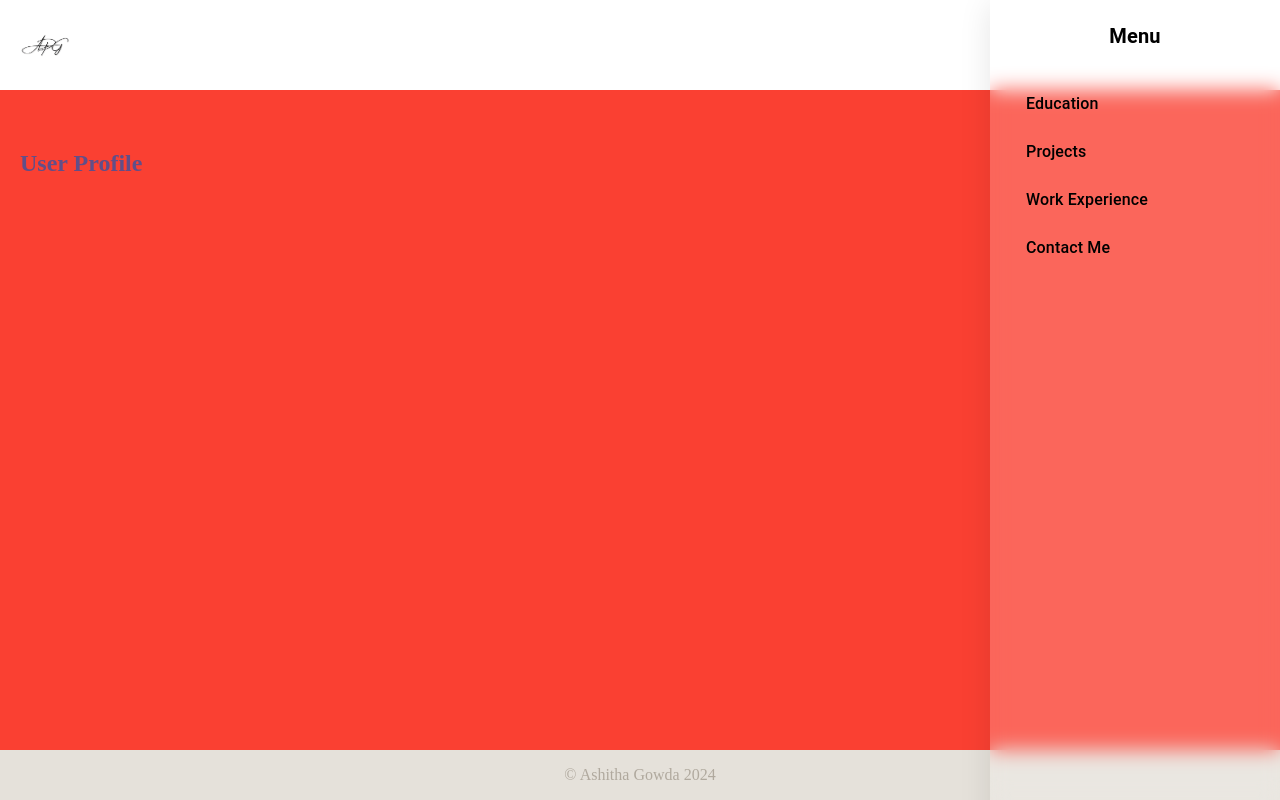
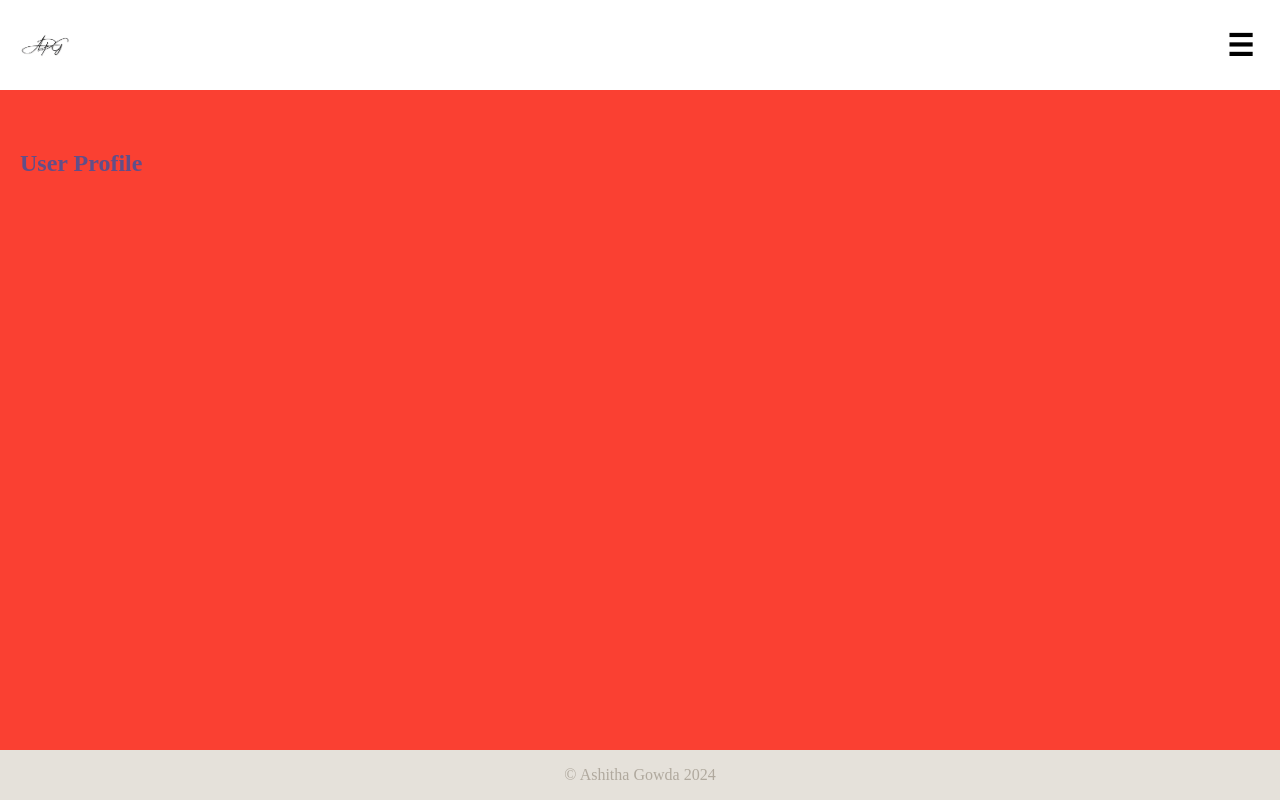
Before and after one commit to AshithaPGowda/portfolio, a Next.js app: page /home in a window 1280 px wide. Built offline with nearby package versions, Linux system fonts and the light colour scheme.

Commit message:
side bar open and close handeled

```diff
--- a/src/app/components/frostedSidebar.js
+++ b/src/app/components/frostedSidebar.js
@@ -6,9 +6,16 @@ import ListItem from '@mui/material/ListItem';
 import ListItemButton from '@mui/material/ListItemButton';
 import ListItemText from '@mui/material/ListItemText';
 
-export default function FrostedGlassSidebar() {
+const FrostedGlassSidebar = React.forwardRef(({ isOpen, activeSection, onClose }, ref) => {
+  const menuItems = ['Education', 'Projects', 'Work Experience', 'Contact Me'];
+
+  const handleItemClick = (index) => {
+    if (onClose) onClose(index);
+  };
+
   return (
     <Box
+      ref={ref}
       sx={{
         position: 'fixed',
         top: 0,
@@ -19,11 +26,13 @@ export default function FrostedGlassSidebar() {
         backdropFilter: 'blur(10px)',
         boxShadow: '0 4px 30px rgba(0, 0, 0, 0.1)',
         padding: '20px',
-        display: 'flex',
+        display: isOpen ? 'flex' : 'none',
         flexDirection: 'column',
         gap: '20px',
+        transition: 'all 0.3s ease-in-out',
       }}
     >
+
       <Typography
         variant="h6"
         sx={{ color: '#000', fontWeight: 'bold', textAlign: 'center' }}
@@ -31,7 +40,7 @@ export default function FrostedGlassSidebar() {
         Menu
       </Typography>
       <List>
-        {['Education', 'Projects', 'Work Experience', 'Contact Me'].map((text, index) => (
+        {menuItems.map((text, index) => (
           <ListItem key={index} disablePadding>
             <ListItemButton
               sx={{
@@ -39,7 +48,9 @@ export default function FrostedGlassSidebar() {
                 '&:hover': {
                   backgroundColor: 'rgba(255, 255, 255, 0.4)',
                 },
+                backgroundColor: activeSection === index ? 'rgba(255, 255, 255, 0.4)' : 'transparent',
               }}
+              onClick={() => handleItemClick(index)}
             >
               <ListItemText primary={text} primaryTypographyProps={{ color: '#000', fontWeight: '500' }} />
             </ListItemButton>
@@ -48,4 +59,6 @@ export default function FrostedGlassSidebar() {
       </List>
     </Box>
   );
-}
+});
+
+export default FrostedGlassSidebar;
--- a/src/app/components/header.js
+++ b/src/app/components/header.js
@@ -1,15 +1,46 @@
-'use client';
+"use client";
+import React, { useState, useEffect, useRef } from "react";
 import FrostedGlassSidebar from "./frostedSidebar";
+
 export default function Header() {
+    const [isSidebarOpen, setSidebarOpen] = useState(false); // Sidebar starts closed
+    const [activeSection, setActiveSection] = useState(null);
+    const sidebarRef = useRef(null);
+
+    const handleSidebarToggle = () => {
+        setSidebarOpen(!isSidebarOpen); // Toggle sidebar visibility
+    };
+
+    const handleSectionChange = (index) => {
+        setActiveSection(index); // Update the active section
+    };
+
+    // Close sidebar when clicked outside
+    useEffect(() => {
+        const handleClickOutside = (event) => {
+            if (sidebarRef.current && !sidebarRef.current.contains(event.target)) {
+                setSidebarOpen(false); // Close the sidebar if clicked outside
+            }
+        };
+
+        // Add event listener to detect outside clicks
+        document.addEventListener("mousedown", handleClickOutside);
+
+        // Cleanup the event listener on unmount
+        return () => {
+            document.removeEventListener("mousedown", handleClickOutside);
+        };
+    }, []);
+
     return (
         <div
             style={{
-        display: 'flex',
-        justifyContent: 'space-between',
-        padding: '20px',
-        backgroundColor: '#FFFFFF', // White background for the header
-        color: '#000000', // Black color for text
-        position: 'fixed', // Keep header fixed at the top
+                display: "flex",
+                justifyContent: "space-between",
+                padding: "20px",
+                backgroundColor: "#FFFFFF", // White background for the header
+                color: "#000000", // Black color for text
+                position: "fixed", // Keep header fixed at the top
                 top: 0,
                 left: 0,
                 right: 0,
@@ -17,11 +48,33 @@ export default function Header() {
             }}
         >
             {/* Placeholder for logo */}
-            <div style={{ width: '50px', height: '50px', backgroundColor: '#ffffff', borderRadius: '8px' }}>
+            <div style={{ width: "50px", height: "50px", backgroundColor: "#ffffff", borderRadius: "8px" }}>
                 {/* Replace the div with an <img> tag once the logo is ready */}
-        <img src="apg.png" alt="APG Logo" style={{ width: '100%', height: '100%' }} />
+                <img src="apg.png" alt="APG Logo" style={{ width: "100%", height: "100%" }} />
             </div>
-      <FrostedGlassSidebar/>
+
+            {/* Hamburger or "X" icon for sidebar toggle */}
+            <button
+                onClick={handleSidebarToggle}
+                style={{
+                    background: "transparent",
+                    border: "none",
+                    cursor: "pointer",
+                    fontSize: "30px", // Size of the icon
+                    fontWeight: "bold",
+                    color: "#000", // Icon color
+                }}
+            >
+                {isSidebarOpen ? "X" : "☰"} {/* Show X when open, ☰ (hamburger) when closed */}
+            </button>
+
+            {/* Sidebar component */}
+            <FrostedGlassSidebar
+                isOpen={isSidebarOpen}
+                activeSection={activeSection}
+                onClose={handleSectionChange}
+                ref={sidebarRef} // Attach ref to the sidebar
+            />
         </div>
     );
 }
```
Lines whose indentation alone changed are shown as unchanged.
